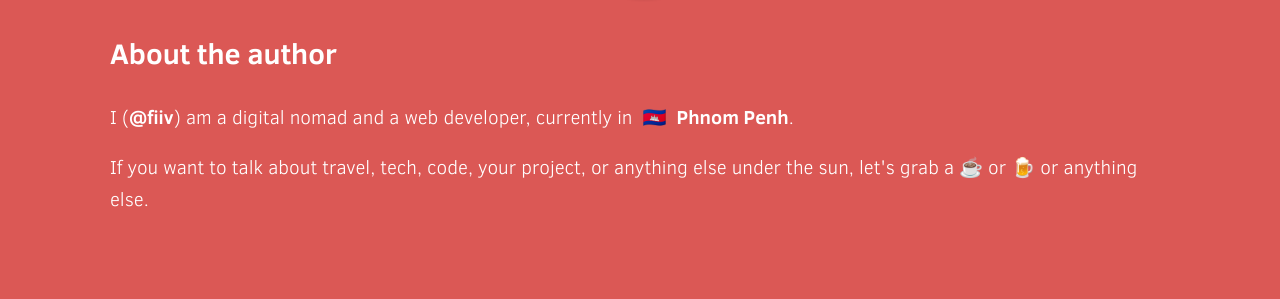
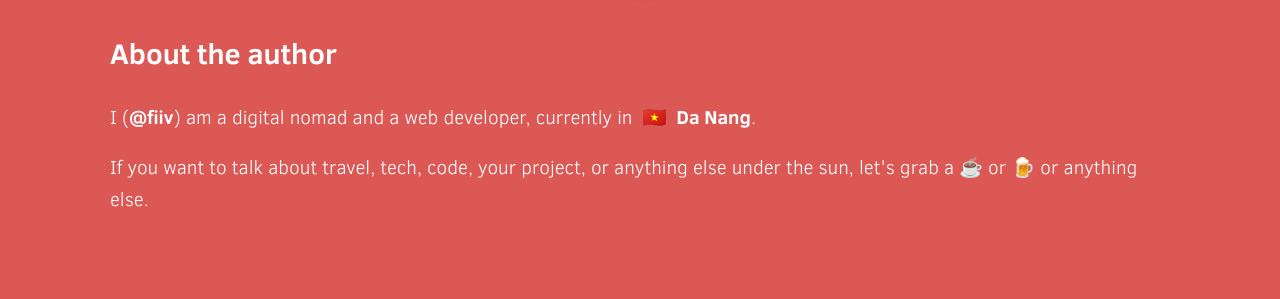
Before and after one commit to mtimofiiv/80days.in, a Jekyll site: the page built from index.html, in a window 1280 px wide and 900 px high, scrolled down 2789 px. Shown: the part 497-796 px from the top of the window. Built offline with Jekyll 4.4.1, drawn with Linux system fonts in a browser that asks for light colours; the list of posts is cut into pages by our own code.

Commit message:
Update _config.yml

```diff
--- a/_config.yml
+++ b/_config.yml
@@ -24,8 +24,8 @@ exclude:
   - Gemfile
   - Gemfile.lock
 
-mike_location: Phnom Penh
-mike_location_flag: 🇰🇭
+mike_location: Da Nang
+mike_location_flag: 🇻🇳
 
 feed:
   categories:
```
